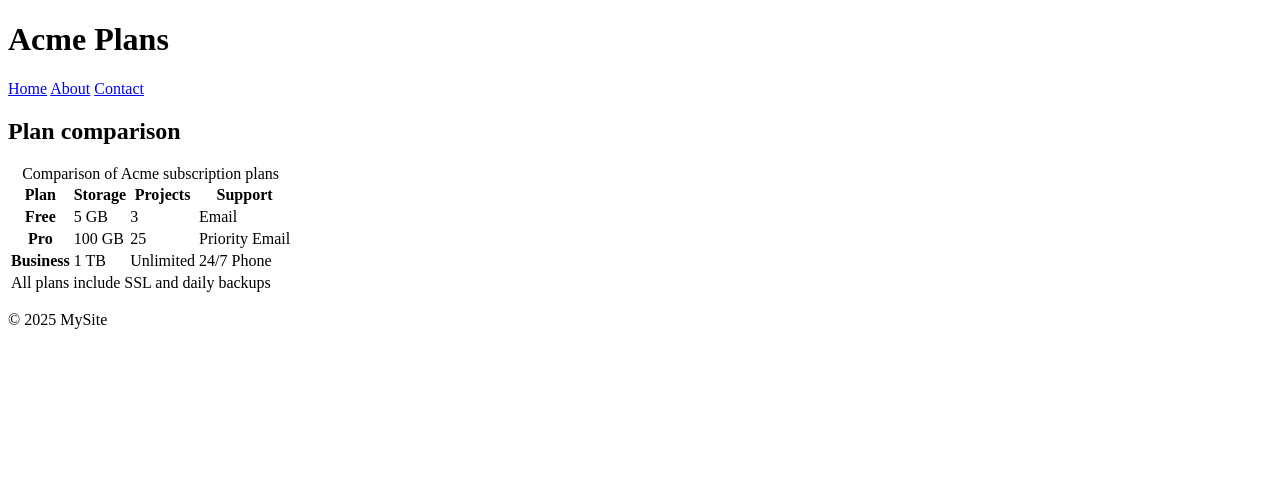
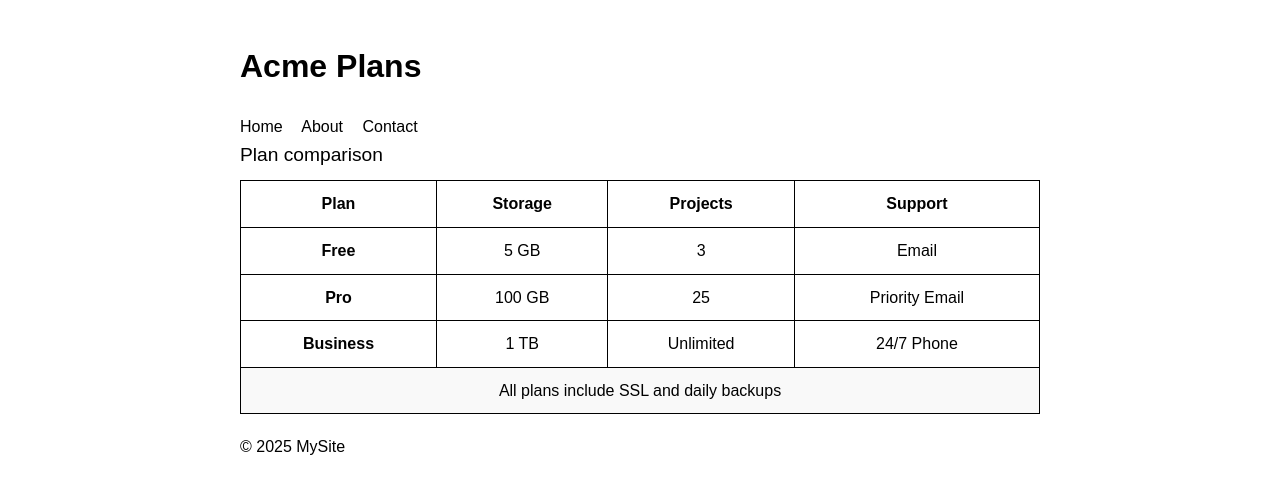
Before and after one commit to roadmap-dot-sh/pricing-table, a plain HTML site: page index.html in a window 1280 px wide. Drawn offline with Linux system fonts and the light colour scheme.

Commit message:
Update index.html

```diff
--- a/index.html
+++ b/index.html
@@ -3,25 +3,55 @@
 <head>
     <meta charset="UTF-8">
     <meta name="viewport" content="width=device-width, initial-scale=1.0">
-  <title>Acme Plans — Plan Comparison</title>
+    <title>Acme Plans - Pricing Comparison</title>
+    <style>
+        /* CSS cơ bản để bảng hiển thị giống ảnh mẫu */
+        body {
+            font-family: sans-serif;
+            line-height: 1.6;
+            max-width: 800px;
+            margin: 0 auto;
+            padding: 20px;
+        }
+        nav a {
+            margin-right: 15px;
+            text-decoration: none;
+            color: black;
+        }
+        table {
+            width: 100%;
+            border-collapse: collapse;
+            margin-bottom: 20px;
+        }
+        caption {
+            text-align: left;
+            font-size: 1.2em;
+            margin-bottom: 10px;
+        }
+        th, td {
+            border: 1px solid black;
+            padding: 10px;
+            text-align: center;
+        }
+        tfoot td {
+            background-color: #f9f9f9;
+        }
+    </style>
 </head>
 <body>
+
     <header>
         <h1>Acme Plans</h1>
-
-    <nav aria-label="Main navigation">
-      <a href="#home">Home</a>
-      <a href="#about">About</a>
-      <a href="#contact">Contact</a>
+        <nav>
+            <a href="#">Home</a>
+            <a href="#">About</a>
+            <a href="#">Contact</a>
         </nav>
     </header>
 
-  <main id="home">
-    <h2>Plan comparison</h2>
-
-    <table >
-      <caption>Comparison of Acme subscription plans</caption>
-
+    <main>
+        <table>
+            <caption>Plan comparison</caption>
             <thead>
                 <tr>
                     <th scope="col">Plan</th>
@@ -30,7 +60,6 @@
                     <th scope="col">Support</th>
                 </tr>
             </thead>
-
             <tbody>
                 <tr>
                     <th scope="row">Free</th>
@@ -51,9 +80,9 @@
                     <td>24/7 Phone</td>
                 </tr>
             </tbody>
-
             <tfoot>
                 <tr>
+                    <!-- Sử dụng colspan="4" để gộp 4 cột thành 1 hàng -->
                     <td colspan="4">All plans include SSL and daily backups</td>
                 </tr>
             </tfoot>
@@ -63,5 +92,6 @@
     <footer>
         <p>&copy; 2025 MySite</p>
     </footer>
+
 </body>
 </html>
```
Lines whose indentation alone changed are shown as unchanged.
